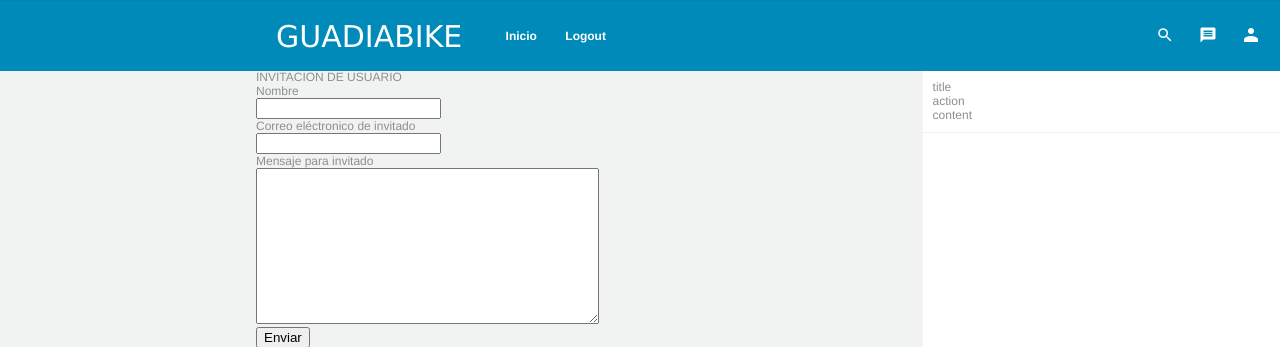
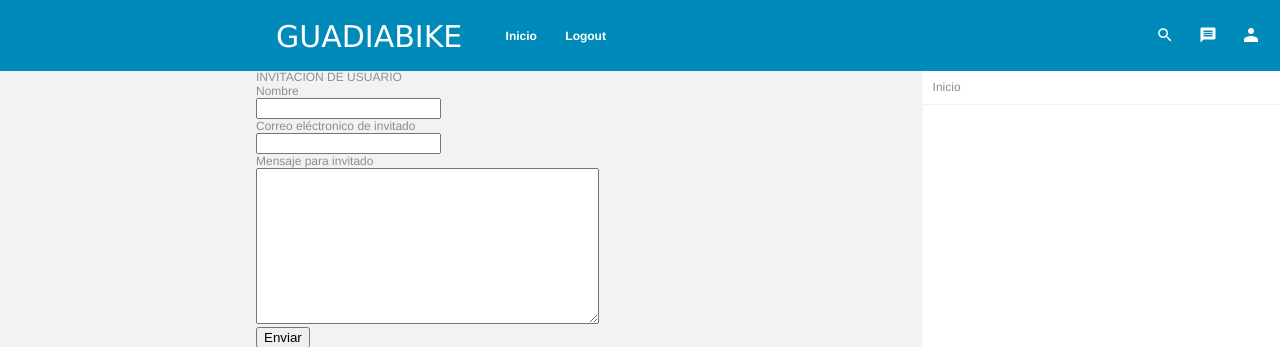
Before and after one commit to guadiabike/guadiabike, a Django app: page /administration/user/invitation/ in a window 1280 px wide. Shown: the top 347 px of the page. Run offline with Django 3.2, Linux system fonts and the light colour scheme; a user stored in the database is signed in; tables that the repository leaves empty hold one stand-in row (values such as "Sample post"); parts of the project's set-up code (start-up, migrations or seed data) failed here and were passed over.

Commit message:
Material design interfase

```diff
--- a/guadiabike/templates/_template/base-page.html
+++ b/guadiabike/templates/_template/base-page.html
@@ -56,13 +56,10 @@
 		<div class="jp-nav">
 			<div class="box">
 
-				<div class="section">
-					<div class="title">title</div>
-					<div class="action">action</div>
-					<div class="content">
-						content
-					</div>
+				<div class="section ui-clickeable" onclick="location.href='{% url 'home' %}';">
+					<div class="title">Inicio</div>
 				</div>
+
 			</div>
 		</div>
 
```
